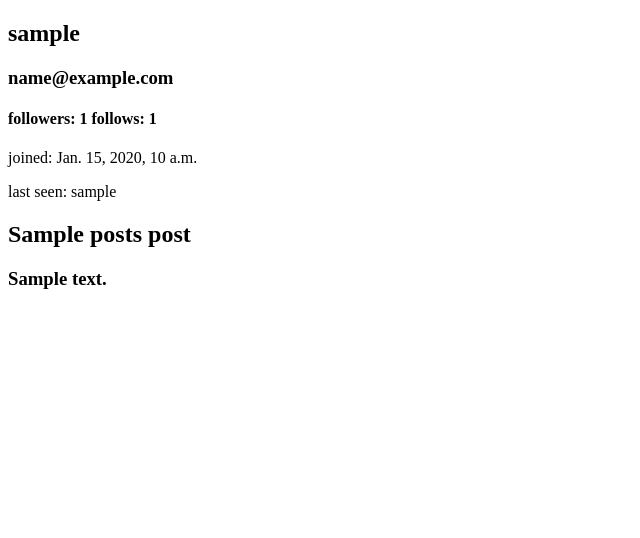
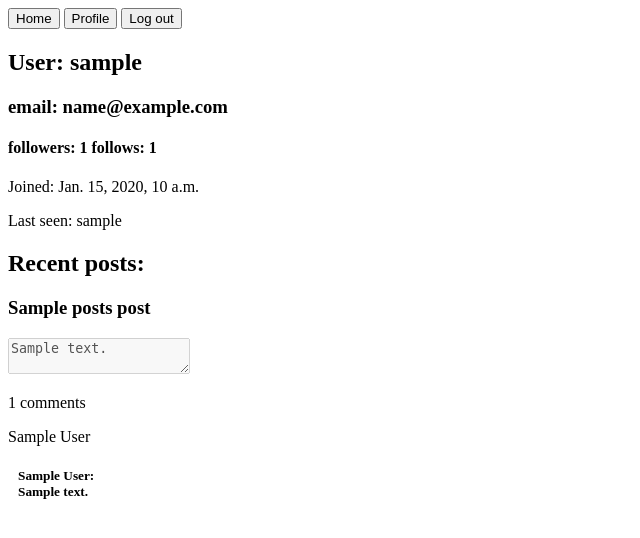
Before and after one commit to bdobosevych/SN, a Django app: a page that uses src/profiles/templates/profile.html in a window 1280 px wide. Shown: the top 538 px of the page, without its empty margins (0-640 px from the left). Run offline with Django 3.2, Linux system fonts and the light colour scheme; a user stored in the database is signed in; tables that the repository leaves empty hold one stand-in row (values such as "Sample post"); a database or web service that is not in the repository returns one stand-in record (values such as "Sample title").

Commit message:
Styled profile page, added follow button

```diff
--- a/src/posts/service.py
+++ b/src/posts/service.py
@@ -21,7 +21,6 @@ class PostService:
     @staticmethod
     def create_post(author, title, content):
         """
-
         :param author:
         :param title:
         :param content:
@@ -43,7 +42,6 @@ class PostService:
     @staticmethod
     def add_comment(post_author, post_title, comment_author, comment):
         """
-
         :param post_author:
         :param post_title:
         :param comment_author:
@@ -52,17 +50,14 @@ class PostService:
         """
         post = POSTS.find_one({"author": post_author, "title": post_title})
         if post:
-            print(post["comments"])
             POSTS.find_one_and_update(
                 {"author": post_author, "title": post_title},
                 {"$push": {"comments": {"author": comment_author, "comment": comment}}},
                 upsert=True)
-        print(post)
 
     @staticmethod
     def get_posts_by_author(username):
         """
-
         :param username:
         :return:
         """
@@ -73,14 +68,15 @@ class PostService:
     def get_posts_for_user(username):
         """
         get post of all users that current user follows
-
         :param username:
         :return:
         """
         result = []
         user = ProfileService.get_profile(username)
+        follows = user['follows']
+        follows.append(username)
 
-        for fol in user["follows"]:
+        for fol in follows:
             posts = PostService.get_posts_by_author(fol)
             result.extend(posts)
         return result
@@ -89,3 +85,8 @@ class PostService:
     def get_all_posts():
         result = POSTS.find()
         return result
+
+    @staticmethod
+    def get_post(title, author):
+        result = POSTS.find_one({'author': author, 'title': title})
+        return result
--- a/src/posts/urls.py
+++ b/src/posts/urls.py
@@ -1,8 +1,9 @@
 from django.urls import path, include
 
-from .views import feed
+from .views import feed, get_post, leave_comment
 
 urlpatterns = [
     path('', feed, name='feed'),
-
+    path('leave_comment/<str:title>/<str:author>', leave_comment, name='leave_comment'),
+    path('<str:title>/<str:author>', get_post, name='get_post')
 ]
--- a/src/profiles/service.py
+++ b/src/profiles/service.py
@@ -1,9 +1,6 @@
 """
 profiles service
 """
-import datetime
-
-from pymongo.errors import DuplicateKeyError
 
 from social.settings import DB
 
@@ -20,7 +17,6 @@ class ProfileService:
     def get_profile(username):
         """
         get profile by username
-
         :param username: string
         :return: profile instance if found, else None
         """
@@ -30,7 +26,6 @@ class ProfileService:
     @staticmethod
     def follow_user(follower_name, user_name):
         """
-
         :param follower_name:
         :param user_name:
         :return: True if Updated, else False
@@ -55,3 +50,31 @@ class ProfileService:
                 upsert=True)
             return True
         return False
+
+    @staticmethod
+    def unfollow_user(follower_name, user_name):
+        """
+        :param follower_name:
+        :param user_name:
+        :return: True if Updated, else False
+        """
+        if follower_name == user_name:
+            return False
+
+        user = ProfileService.get_profile(user_name)
+        follower = ProfileService.get_profile(follower_name)
+        if follower_name not in user['followers']:
+            return True
+
+        if user and follower:
+            USERS.find_one_and_update(
+                {"username": user_name},
+                {"$pull": {"followers": follower_name}},
+                upsert=True)
+
+            USERS.find_one_and_update(
+                {"username": follower_name},
+                {"$pull": {"follows": user_name}},
+                upsert=True)
+            return True
+        return False
--- a/src/profiles/templates/profile.html
+++ b/src/profiles/templates/profile.html
@@ -2,25 +2,67 @@
 <html lang="en">
 <head>
     <meta charset="UTF-8">
+    {% load static %}
+    <link rel="stylesheet" type="text/css" href="{% static 'style.css' %}">
+    <script src="{% static 'script.js' %}" type="text/javascript"></script>
+    <script src="https://ajax.googleapis.com/ajax/libs/jquery/3.4.1/jquery.min.js"
+            type="text/javascript"></script>
     <title>Profile</title>
 </head>
 <body>
-<div>
-    <div>
-        <h2> {{ user.username }}</h2>
-        <h3> {{ user.email }}</h3>
-        <h4> followers: {{ followers_c }} follows: {{ follows_c }}</h4>
-        <p>joined: {{ user.date_joined }}</p>
-        <p>last seen: {{ user.last_login }}</p>
+<div class="hat">
+    <button onclick="window.location='/feed/';">Home</button>
+    <a style="width:70px"></a>
+    <button onclick="window.location='/profiles/{{ user.username }}/';">Profile</button>
+    <button onclick="window.location='/users/logout';">Log out</button>
+</div>
+<div class="form">
+    <input type="text" value="{{ user.username }}" name="currentUsername" hidden>
+    <form method="post" action="/profiles/{{ user.username }}/">
+        {% csrf_token %}
+        <div>
+            <h2> User: {{ user.username }}</h2>
+            <h3> email: {{ user.email }}</h3>
+            <h4> followers: {{ user.followers|length }} follows: {{ user.follows|length }}</h4>
+            <p>Joined: {{ user.date_joined }}</p>
+            <p>Last seen: {{ user.last_login }}</p>
+            {% if not current %}
+                {% if not is_following %}
+                <button type="submit">Follow</button>
+                {% else %}
+                <button type="submit">Unfollow</button>
+                {% endif %}
+            {% endif %}
+        </div>
+    </form>
+    <h2> Recent posts:</h2>
+    {% for post in posts %}
+    <div class="post-card">
+        <div class="post-card__variables">
+            <input type="text" name="author" value="{{ post.author }}" hidden>
+            <input type="text" name="title" value="{{ post.title }}" hidden>
+        </div>
+        <div class="post-card__data">
+            <h3>{{ post.title }}</h3>
+            <textarea name="content"
+                      disabled>{{ post.content }}</textarea>
+        </div>
+        <div class="post-card__actions">
+            <div class="post-card__buttons">
+                <p onclick="show_comments(this)"> {{ post.comments|length }} comments</p>
+            </div>
+            <p>{{ post.author }}</p>
+        </div>
+        <div class="post-card__comments">
+            {% for comment in post.comments %}
+            <div class="comment">
+                <h5 style="margin-left: 10px; padding: 0">{{ comment.author }}:<br/>
+                    {{ comment.comment }}</h5>
+            </div>
+            {% endfor %}
+        </div>
     </div>
-    <div>
-        {% for post in posts %}
-        <div>
-            <h2> {{ post.title }}</h2>
-            <h3> {{ post.content }}</h3>
-        </div>
-        {% endfor %}
-    </div>
+    {% endfor %}
 </div>
 </body>
 </html>
--- a/src/profiles/views.py
+++ b/src/profiles/views.py
@@ -1,26 +1,40 @@
+from django.contrib.auth.decorators import login_required
 from django.shortcuts import render
 
 from posts.service import PostService
 from profiles.service import ProfileService
 
 
+@login_required
 def view_profile(request, username):
     """
-
     :param request:
     :param username:
     :return:
     """
-    if request.method == "GET":
-        user = ProfileService.get_profile(username)
-        return render(
-            request,
-            'profile.html',
-            {
-                "user": user,
-                "posts": PostService.get_posts_by_author(username),
-                "current": request.user.username == username,
-                "followers_c": len(user['followers']),
-                "follows_c": len(user['follows']),
-            }
-        )
+    user = ProfileService.get_profile(username)
+    current = request.user.username == username
+    is_following = request.user.username in user['followers']
+    if request.method == "POST":
+        if not current:
+            if is_following:
+                ProfileService.unfollow_user(
+                    follower_name=request.user.username,
+                    user_name=username
+                )
+            else:
+                ProfileService.follow_user(
+                    follower_name=request.user.username,
+                    user_name=username
+                )
+
+    return render(
+        request,
+        'profile.html',
+        {
+            "user": user,
+            "posts": PostService.get_posts_by_author(username),
+            "current": current,
+            "is_following": is_following
+        }
+    )
--- a/src/social/settings.py
+++ b/src/social/settings.py
@@ -128,6 +128,10 @@ USE_TZ = True
 
 STATIC_URL = '/static/'
 
+STATICFILES_DIRS = [
+    os.path.join(BASE_DIR, "../static"),
+]
+
 TEMPLATE_DIRS = (
     os.path.join(BASE_DIR, 'templates'),
     os.path.join(SETTINGS_PATH, 'templates'),
--- a/src/users/models.py
+++ b/src/users/models.py
@@ -18,6 +18,9 @@ def create_user(username, password, email):
     """
 
     try:
+        found = USERS.find_one({"username": username})
+        if found:
+            return None
         user = User.objects.create_user(username=username, email=email, password=password)
         user.save()
         USERS.find_one_and_update(
--- a/src/users/templates/login.html
+++ b/src/users/templates/login.html
@@ -4,7 +4,7 @@
     <head>
         {% load static %}
 
-        <link rel="stylesheet" type="text/css" href="{% static 'styles.css' %}">
+        <link rel="stylesheet" type="text/css" href="{% static 'style.css' %}">
         <meta charset="UTF-8">
         <title>Login</title>
     </head>
--- a/src/users/templates/register.html
+++ b/src/users/templates/register.html
@@ -2,7 +2,7 @@
 <html lang="en">
 <head>
     {% load static %}
-    <link rel="stylesheet" type="text/css" href="{% static 'styles.css' %}">
+    <link rel="stylesheet" type="text/css" href="{% static 'style.css' %}">
     <meta charset="UTF-8">
     <script src="https://ajax.googleapis.com/ajax/libs/jquery/3.4.1/jquery.min.js" type="text/javascript"></script>
     <script src="{% static 'script.js' %}" type="text/javascript"></script>
```
Also changed, not shown: src/posts/templates/feed.html (+54 -13 lines), src/posts/views.py (+54 -0 lines), src/users/templates/feed.html (deleted, +0 -29 lines).
